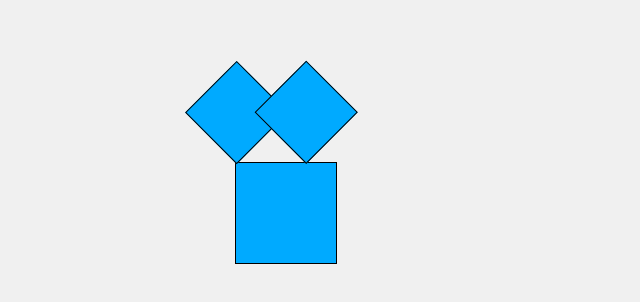
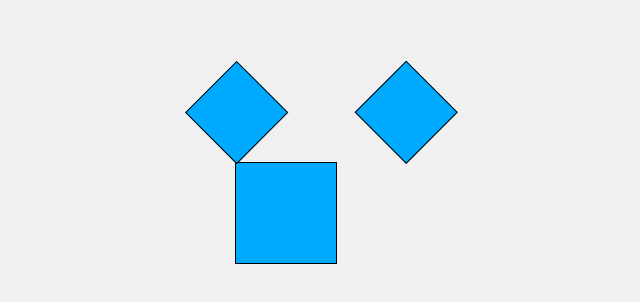
Before and after one commit to takuya144p/mywebsite, a plain HTML site: page index.html in a window 1280 px wide. Shown: the part 436-738 px from the top of the page, without its empty margins (355-995 px from the left). Drawn offline with Linux system fonts and the light colour scheme.

Commit message:
Update styles.css

```diff
--- a/styles.css
+++ b/styles.css
@@ -40,7 +40,7 @@ body {
     width: 70.7px;
     height: 70.7px;
     bottom: 100px;
-    left: 320.7px;
+    left: 420.7px;
     transform: rotate(-45deg);
     transform-origin: bottom left;
 }
```
